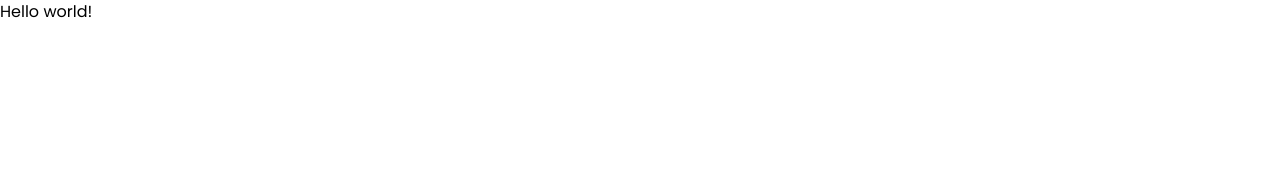
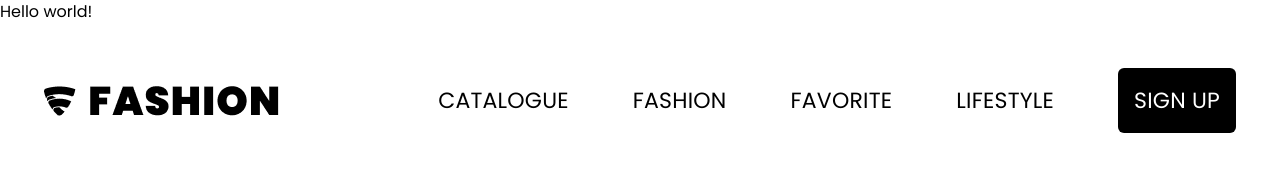
Before and after one commit to samiulislamsharan/tailwind-e-commerce-website, a website: page index.html in a window 1280 px wide. Drawn offline with Linux system fonts and the light colour scheme.

Commit message:
Add navigation bar

```diff
--- a/index.html
+++ b/index.html
@@ -17,5 +17,38 @@
     <h1 class="text-3xl font-bold underline">
         Hello world!
     </h1>
+    <!-- nav`r -->
+    <nav class="w-full text-black uppercase bg-white tracking-[0.22px] md:text-[22px] p-11 ">
+        <div class="container flex flex-row items-center justify-between mx-auto">
+            <div>
+                <img src="./assets/images/logo-black.png" alt="Website Logo" srcset="">
+            </div>
+            <ul class="flex-row items-center justify-end hidden gap-16 md:flex">
+                <li><a href="#">Catalogue</a></li>
+                <li><a href="#">Fashion</a></li>
+                <li><a href="#">Favorite</a></li>
+                <li><a href="#">Lifestyle</a></li>
+                <li class="">
+                    <a class="block px-4 py-4 text-white bg-black rounded-md" href="#">Sign up</a>
+                </li>
+            </ul>
+            <!-- mobile nav -->
+            <div class="md:hidden">
+                <div class="z-40 space-y-1 rotate-180" id="hamburger">
+                    <i class="fa-sharp fa-solid fa-bars"></i>
+                </div>
+                <ul class="absolute top-0 left-0 z-40 flex flex-col items-start justify-start h-screen gap-5 p-10 transition-all -translate-x-full bg-primary"
+                    id="mobile-nav">
+                    <li><a href="#">Catalogue</a></li>
+                    <li><a href="#">Fashion</a></li>
+                    <li><a href="#">Favorite</a></li>
+                    <li><a href="#">Lifestyle</a></li>
+                    <li class=""><a class="block" href="#">Sign up</a></li>
+                </ul>
+            </div>
+            <!-- mobile nav end -->
+        </div>
+    </nav>
+    <!-- navbar end -->
 </body>
 </html>
```
